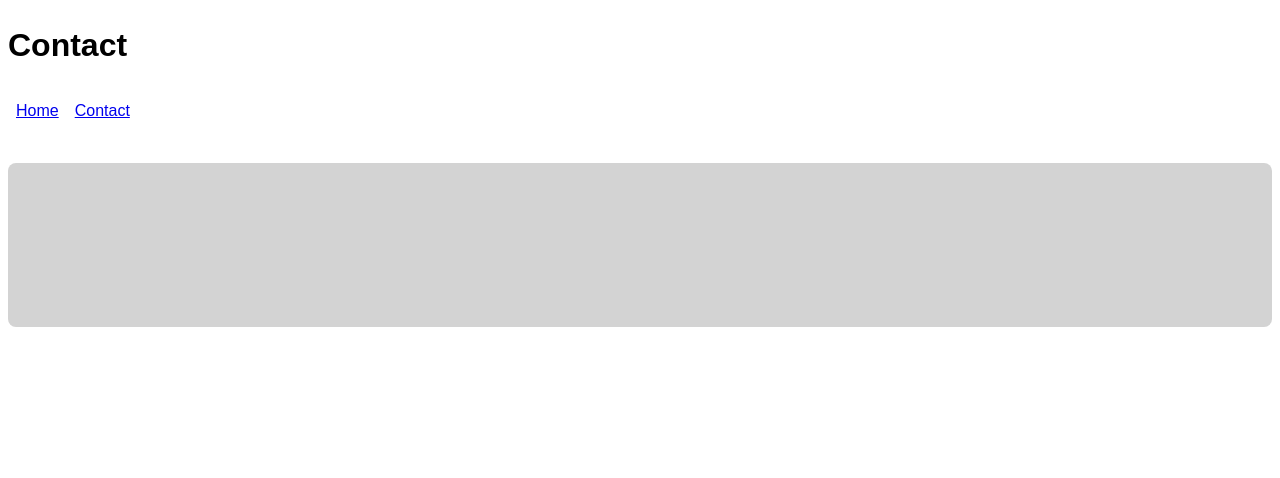
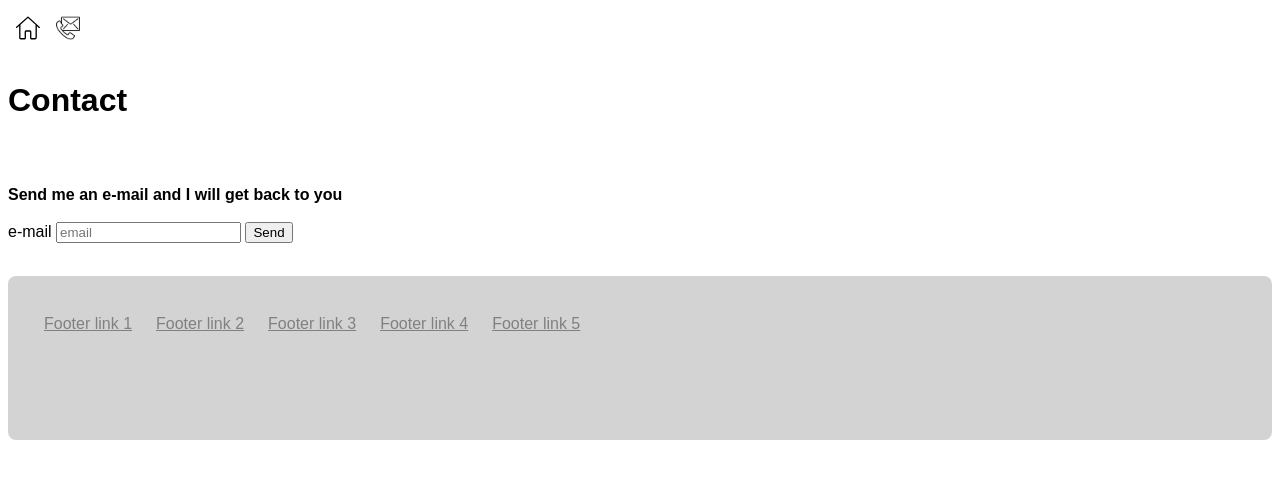
Before and after one commit to andberg/jfokus-2024, a plain HTML site: page code/contact.html in a window 1280 px wide. Drawn offline with Linux system fonts and the light colour scheme.

Commit message:
Updated links and code

```diff
--- a/code/contact.html
+++ b/code/contact.html
@@ -9,18 +9,35 @@
 </head>
 
 <body>
+    <nav>
+        <a title="Home" href="./index.html"><img src="./house.svg" class="icon" /></a>
+        <a title="Contact" href="./contact.html"><img src="./contact.png" class="icon" /></a>
+    </nav>
     <header>
         <h1>Contact</h1>
-        <nav>
-            <a href="./index.html">Home</a>
-            <a href="./contact.html">Contact</a>
-        </nav>
     </header>
 
     <main>
+        <div>
+            <br />
+            <h2 class="smaller-heading">Send me an e-mail and I will get back to you</h2>
+            <form>
+                <label>
+                    e-mail
+                    <input type="text" placeholder="email" />
+                </label>
+                <button type="submit">Send</button>
+            </form>
+        </div>
 
     </main>
-    <footer></footer>
+    <footer>
+        <a href="./index.html">Footer link 1 </a>
+        <a href="./index.html">Footer link 2 </a>
+        <a href="./index.html">Footer link 3 </a>
+        <a href="./index.html">Footer link 4 </a>
+        <a href="./index.html">Footer link 5 </a>
+    </footer>
     <script src="./main.js" type="javascript"></script>
 </body>
 
--- a/code/main.css
+++ b/code/main.css
@@ -78,3 +78,7 @@ footer a {
     padding: 0.25rem;
     height: fit-content;
 }
+
+h2.smaller-heading {
+    font-size: 1rem;
+}
```
Also changed, not shown: 1 other file.
